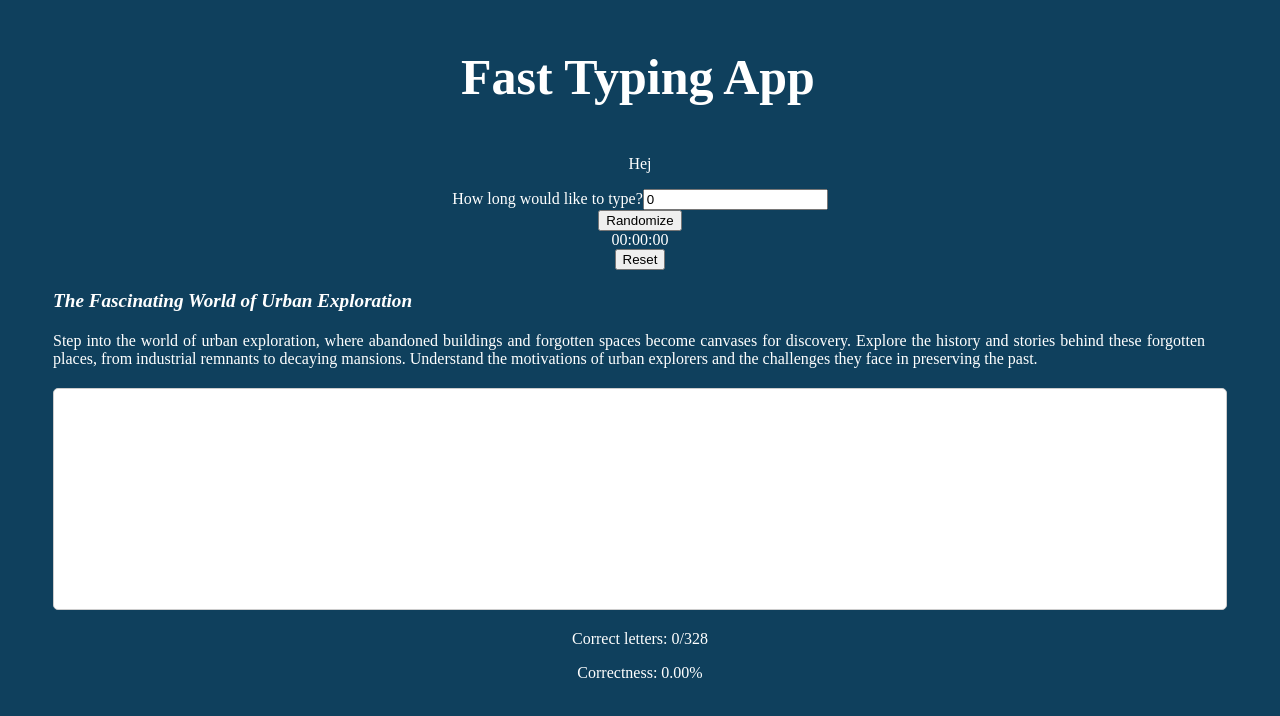
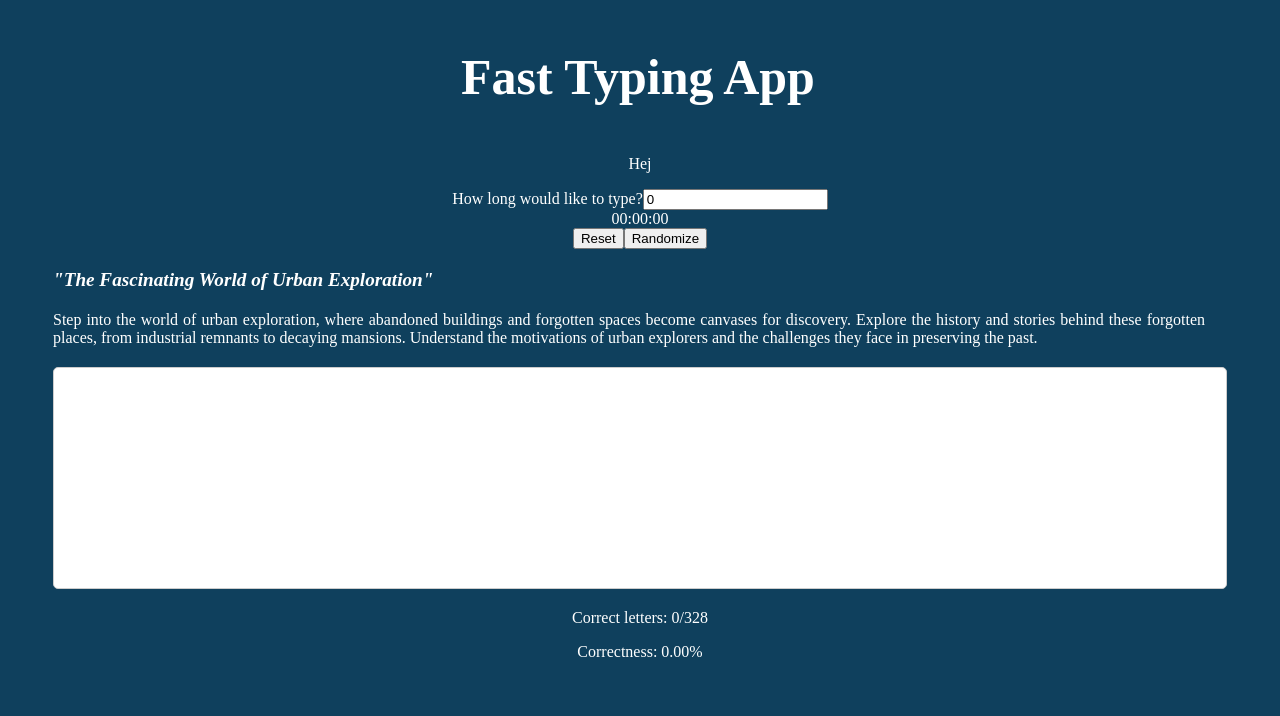
Before and after one commit to Paveu99/Fast-Typing-App, a React (Vite) app: page / in a window 1280 px wide. Both pictures are taken after a click on the button "Randomize". Shown: the top 716 px of the page. Built offline with nearby package versions, Linux system fonts and the light colour scheme.

Commit message:
Style changes:
- code easier to read,
- new class names created

```diff
--- a/src/components/inputCheck/InputCheck.tsx
+++ b/src/components/inputCheck/InputCheck.tsx
@@ -158,10 +158,23 @@ export const InputCheck = (props: Props) => {
 
             const isCorrect = originalLetter === typedLetter;
 
-            result.push(<span key={i} style={{ color: isCorrect ? 'green' : 'red', backgroundColor: isCorrect ? 'lightgreen' : 'lightpink'}}>{originalLetter}</span>);
+            result.push(<span
+                key={i}
+                style={
+                {
+                    color: isCorrect ? 'green' : 'red',
+                    backgroundColor: isCorrect ? 'lightgreen' : 'lightpink',
+                    borderRadius: "15%"}}
+            >
+                {originalLetter}
+            </span>);
+        }
 
-        }
-        result.push((writtenText.length === 0) ? <span>{textInput}</span> : <span>{textInput.slice(writtenText.length)}</span>)
+        result.push(
+            (writtenText.length === 0) ?
+                <span>{textInput}</span> :
+                <span>{textInput.slice(writtenText.length)}
+                </span>)
 
         return result
     }
@@ -309,30 +322,29 @@ export const InputCheck = (props: Props) => {
     }, [modalIsOpen2]);
 
     return(<div className="working-area">
-            <div>
-                <button onClick={() => randomize()}>
-                    Randomize
-                </button>
-            </div>
             <div className="stopwatch">
-                <div className="display">{formatTime()}</div>
+                <div className="displayed-time">{formatTime()}</div>
                 <div className="controls">
-                    {(elapsedTime > 0 && started2 && (text.text !== '')) && <button onClick={startCountdown} ref={buttonRef}>
-                        STARCIK
-                    </button>}
+                    {(elapsedTime > 0 && started2 && (text.text !== '')) &&
+                        <button className="start-button" onClick={startCountdown} ref={buttonRef}>
+                            Start
+                        </button>}
                     {statsAvailable &&
                         <button onClick={showStats} type="button"
-                                className="stop-button">Stats</button>}
+                                className="stats-button">Stats</button>}
                     <button onClick={reset} className="reset-button">Reset</button>
+                    <button className="stats-button" onClick={() => randomize()}>
+                        Randomize
+                    </button>
                 </div>
             </div>
             <div>
-            <div className="example-text name">
-                    {text?.title}
-            </div>
-            <div className="example-text">
-                    {highlightedLetters(text?.text as string, writtenText)}
-            </div>
+                {text.title !== '' && <div className="original-text">
+                    {<div className="example-text name">"{text?.title}"</div>}
+                    <div className="example-text">
+                        {highlightedLetters(text?.text as string, writtenText)}
+                    </div>
+                </div>}
                 <textarea
                     className="typed-text"
                     ref={textareaRef}
```
